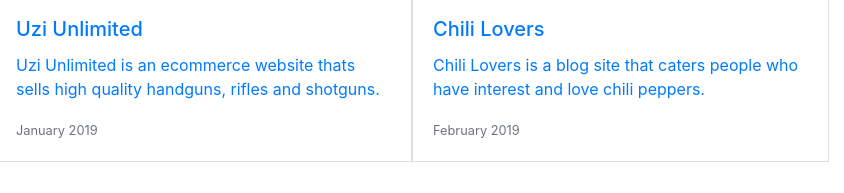
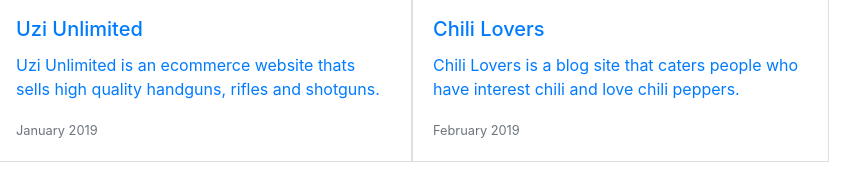
Before and after one commit to djohncleofe/myportfolio, a plain HTML site: page index.html in a window 1280 px wide. Shown: the part 2250-2443 px from the top of the page, 436-1280 px from the left. Drawn offline with nearby package versions, Linux system fonts and the light colour scheme; grey boxes are pictures that could not be loaded.

Commit message:
draft portfolio3

```diff
--- a/index.html
+++ b/index.html
@@ -161,7 +161,7 @@
 			    	<img class="card-img-top" src="assets/images/csp3-image.jpg" alt="Card image cap">
 			    	<div class="card-body">
 			      		<h5 class="card-title">Chili Lovers</h5>
-			      		<p class="card-text">Chili Lovers is a blog site that caters people who have interest and love chili peppers.</p>
+			      		<p class="card-text">Chili Lovers is a blog site that caters people who have interest chili and love chili peppers.</p>
 			      		<p class="card-text"><small class="text-muted">February 2019</small></p>
 			    	</div>
 			  </div>
```
